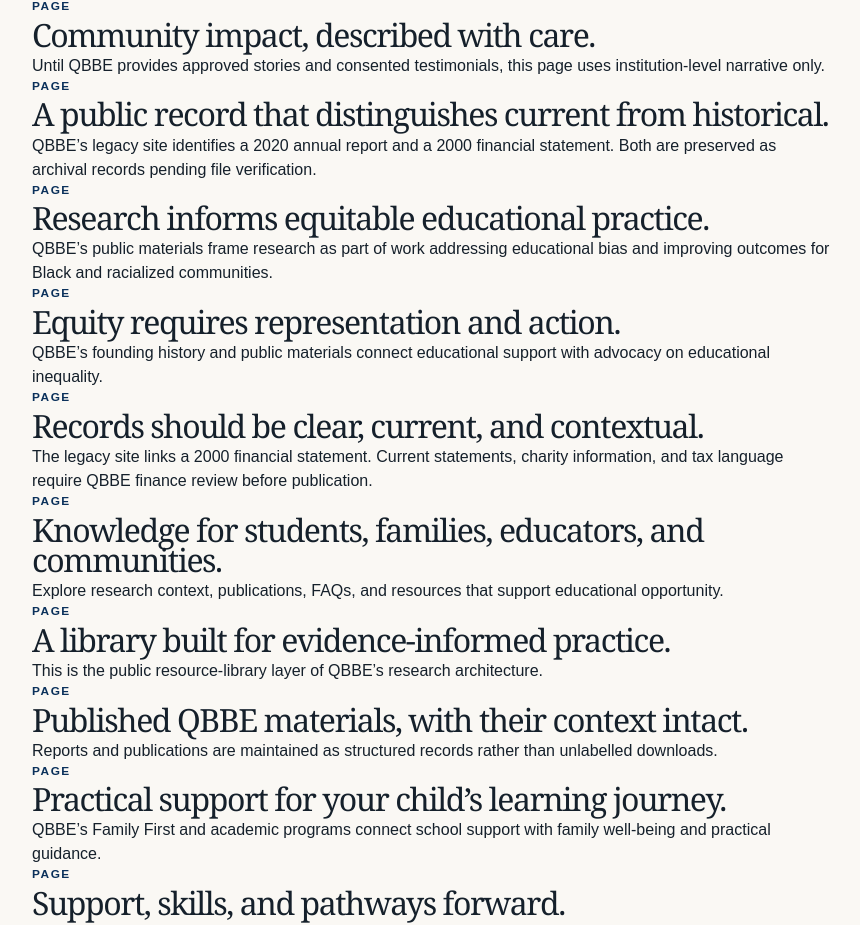
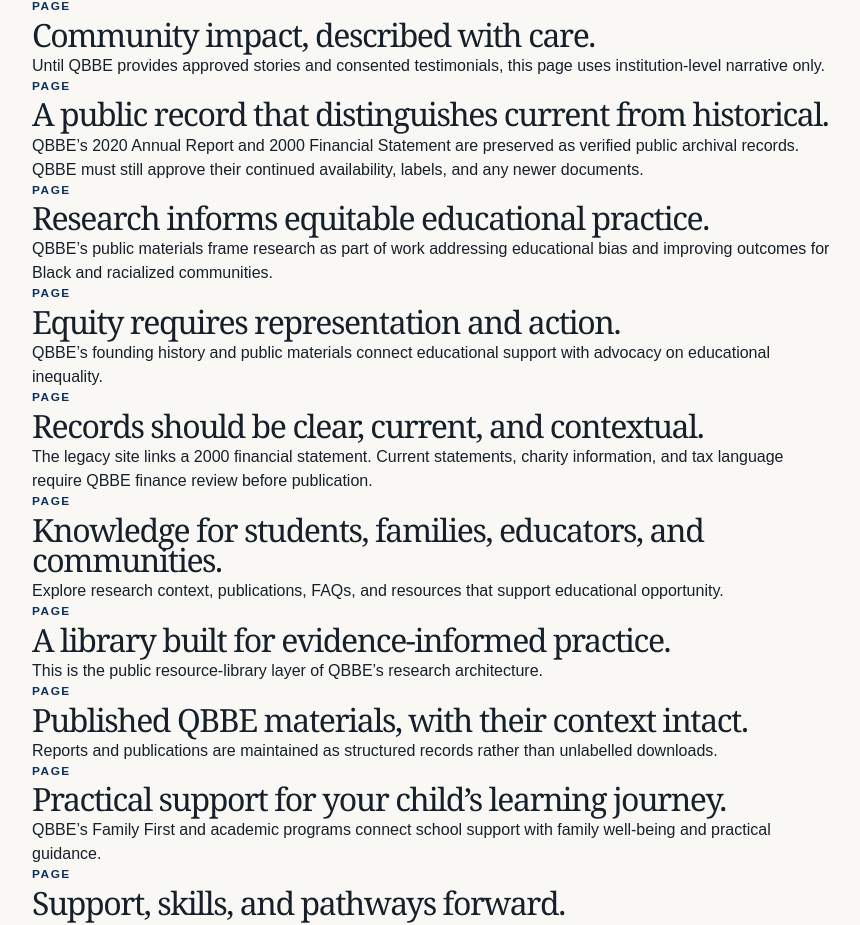
Before and after one commit to Chxmdi/QBBE-web, a Next.js app: page /en/search in a window 1280 px wide. Shown: the part 2218-3143 px from the top of the page, without its empty margins (208-1068 px from the left). Built offline with nearby package versions, Linux system fonts and the light colour scheme.

Commit message:
fix: clarify QBBE report verification status

```diff
--- a/content/pages.ts
+++ b/content/pages.ts
@@ -62,7 +62,7 @@
     [qbbe], "needs-editorial-review"),
   "impact/reports": page(
     { en: "Reports", fr: "Rapports" }, { en: "A public record that distinguishes current from historical.", fr: "Un dossier public qui distingue le présent de l’historique." },
-    { en: "QBBE’s legacy site identifies a 2020 annual report and a 2000 financial statement. Both are preserved as archival records pending file verification.", fr: "Le site historique de QBBE identifie un rapport annuel 2020 et des états financiers de 2000. Les deux sont préservés comme dossiers d’archives en attente de vérification des fichiers." },
+    { en: "QBBE’s 2020 Annual Report and 2000 Financial Statement are preserved as verified public archival records. QBBE must still approve their continued availability, labels, and any newer documents.", fr: "Le rapport annuel 2020 et les états financiers de 2000 de QBBE sont conservés comme dossiers d’archives publics vérifiés. QBBE doit encore approuver leur disponibilité continue, leurs libellés et tout document plus récent." },
     [{ heading: { en: "Publication standard", fr: "Norme de publication" }, paragraphs: [{ en: "Current documents will be added only with their verified file, language, year, description, and approval status. Older documents remain accessible through an archive rather than being removed.", fr: "Les documents actuels seront ajoutés uniquement avec leur fichier vérifié, leur langue, leur année, leur description et leur état d’approbation. Les documents plus anciens demeurent accessibles dans des archives plutôt que d’être supprimés." }] }],
     ["https://qbbe.ca/reports/2020-annual-report/", "https://qbbe.ca/reports/2000-financial-statement/"], "needs-editorial-review"),
   "impact/research": page(
```
Also changed, not shown: 1 other file (tests, documents, lock files or other folders).
